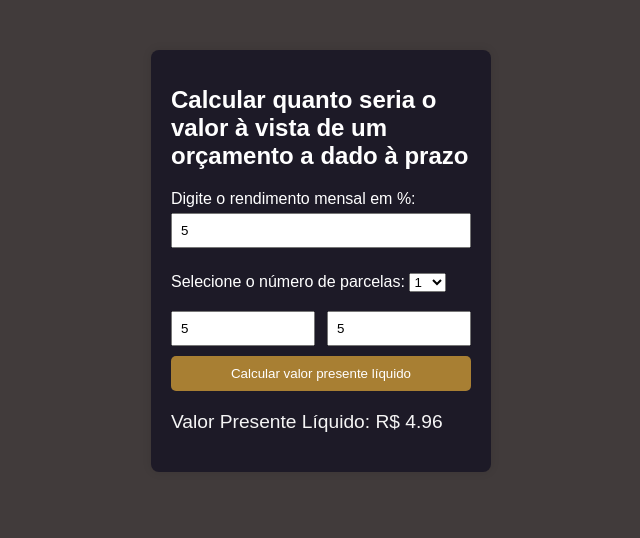
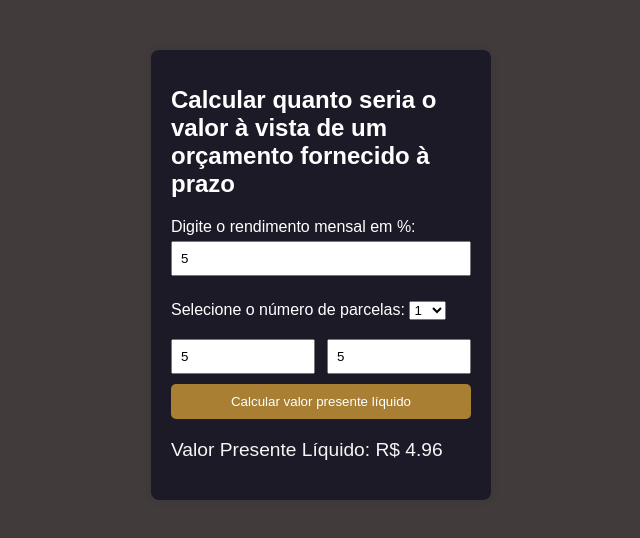
Before and after one commit to lgc2/npv-calculator, a plain HTML site: page index.html in a window 1280 px wide. Both pictures are taken after typing "5", "5", "5" into the empty fields and a click on the button "Calcular valor presente líquido". Shown: the whole page, without its empty margins (319-959 px from the left). Drawn offline with Linux system fonts and the light colour scheme.

Commit message:
feat(validations): add invalid or empty fields validation and correct typo

```diff
--- a/index.html
+++ b/index.html
@@ -10,7 +10,7 @@
 
 <body>
     <div class="container">
-        <h1>Calcular quanto seria o valor à vista de um orçamento a dado à prazo</h1>
+        <h1>Calcular quanto seria o valor à vista de um orçamento fornecido à prazo</h1>
         <form id="npvForm">
             <div class="form-group">
                 <label for="monthlyIncome">Digite o rendimento mensal em %:</label>
--- a/scripts/interface.js
+++ b/scripts/interface.js
@@ -11,6 +11,7 @@ document.addEventListener('DOMContentLoaded', function () {
     calculateButton.addEventListener('click', function () {
         resetVariablesValues()
 
+        if (!thereIsEmptyOrInvalidField()) {
             monthlyIncome = parseFloat(document.getElementById('monthlyIncome').value) / 100
             numberOfInstallments = parseInt(numberOfInstallmentsInput.value)
 
@@ -23,6 +24,9 @@ document.addEventListener('DOMContentLoaded', function () {
 
             npv = netPresentValueCalculate()
             resultElement.textContent = `Valor Presente Líquido: R$ ${nvp}`
+        } else {
+            resultElement.textContent = 'Há campo(s) com valor vazio ou inválido'
+        }
     })
 
     function updateInstallments() {
@@ -52,5 +56,23 @@ document.addEventListener('DOMContentLoaded', function () {
         }
     }
 
+    function thereIsEmptyOrInvalidField() {
+        const monthlyIncomeValue = parseFloat(document.getElementById('monthlyIncome').value)
+        if (isNaN(monthlyIncomeValue)) {
+            return true
+        }
+
+        const installments = document.querySelectorAll('.installment')
+        for (let i = 0; i < installments.length; i++) {
+            const value = parseFloat(installments[i].querySelector('.installmentValue').value)
+            const days = parseInt(installments[i].querySelector('.paymentDays').value)
+
+            if (isNaN(value) || isNaN(days)) {
+                return true
+            }
+        }
+        return false
+    }
+
     updateInstallments()
 })
```
Lines whose indentation alone changed are shown as unchanged.
